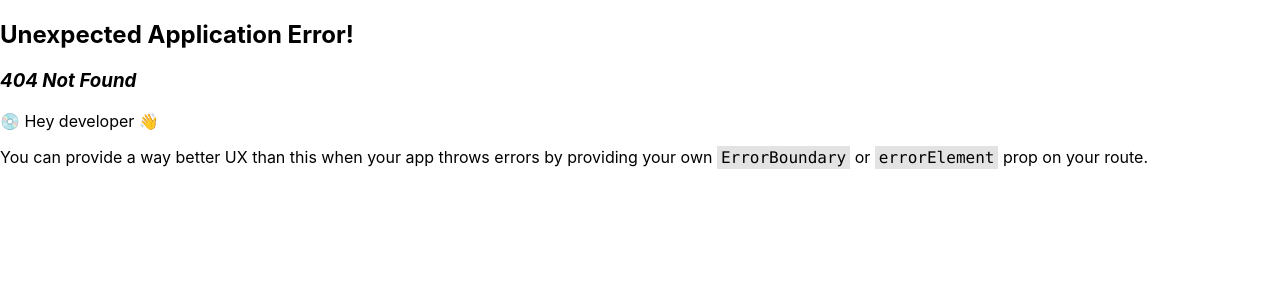
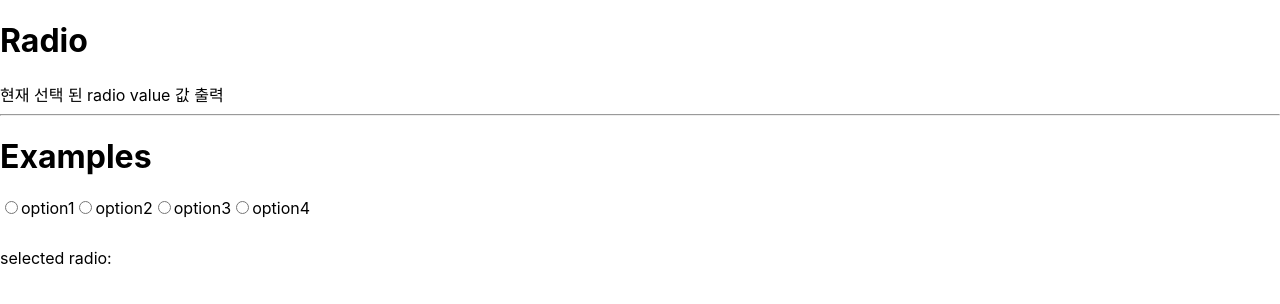
Before and after one commit to JeongGoEun/react-bits, a React (Create React App) app: page /components/radio in a window 1280 px wide. Before the commit this address had no page. Shown: the top 304 px of the page. Built offline with nearby package versions, Linux system fonts and the light colour scheme.

Commit message:
Add radio component

```diff
--- /dev/null
+++ b/src/components/Radio.tsx
@@ -0,0 +1,49 @@
+/** @jsxImportSource @emotion/react */
+import { css } from '@emotion/react'
+import React, { ChangeEvent, useState } from 'react'
+
+const radioStyle = css`
+  min-width: 100px;
+  min-height: 30px;
+`
+
+const radioOptions = [
+  { id: 'radio-id-1', name: 'option1', value: '1' },
+  { id: 'radio-id-2', name: 'option2', value: '2' },
+  { id: 'radio-id-3', name: 'option3', value: '3' },
+  { id: 'radio-id-4', name: 'option4', value: '4' },
+]
+
+const Radio = () => {
+  const [selectedOption, setSelectedOption] = useState<String>('')
+
+  const handleOptionChange = (e: ChangeEvent<HTMLInputElement>) => {
+    setSelectedOption(e.target.value)
+  }
+
+  return (
+    <div>
+      <h1>Radio</h1>
+      <div>현재 선택 된 radio value 값 출력</div>
+
+      <hr></hr>
+
+      <h1>Examples</h1>
+      <div style={{ display: 'flex' }}>
+        {radioOptions.map((option, idx) => {
+          return (
+            <div>
+              <input id={option.id} name='radio-group' type='radio' key={`radio-${idx}`} value={option.value} onChange={handleOptionChange} />
+              <label htmlFor={option.id}>{option.name}</label>
+            </div>
+          )
+        })}
+      </div>
+      <div>
+        <div style={{ marginTop: 30 }}>selected radio: {selectedOption}</div>
+      </div>
+    </div>
+  )
+}
+
+export default Radio
--- a/src/components/index.tsx
+++ b/src/components/index.tsx
@@ -1,5 +1,6 @@
 import Button from './Button'
 import Checkbox from './Checkbox'
 import Input from './Input'
+import Radio from './Radio'
 
-export { Button, Checkbox, Input }
+export { Button, Checkbox, Input, Radio }
--- a/src/constants/contents.ts
+++ b/src/constants/contents.ts
@@ -28,9 +28,9 @@ const componentBitsList: Array<CompListType> = [
     },
     {
       name: 'Radio',
-      path: '',
-      discription: '',
-      example: ''
+      path: 'src/components/Radio.tsx',
+      discription: 'radio value',
+      example: '/components/radio'
     },
     {
       name: 'Slider',
--- a/src/index.tsx
+++ b/src/index.tsx
@@ -3,7 +3,7 @@ import ReactDOM from 'react-dom/client'
 import './index.css'
 import App from './App'
 import { createBrowserRouter, RouterProvider } from 'react-router-dom'
-import { Button, Checkbox, Input } from './components'
+import { Button, Checkbox, Input, Radio } from './components'
 
 const root = ReactDOM.createRoot(document.getElementById('root') as HTMLElement)
 
@@ -24,6 +24,10 @@ const router = createBrowserRouter([
     path: '/components/input',
     element: <Input />,
   },
+  {
+    path: '/components/radio',
+    element: <Radio />,
+  },
 ])
 
 root.render(
```
